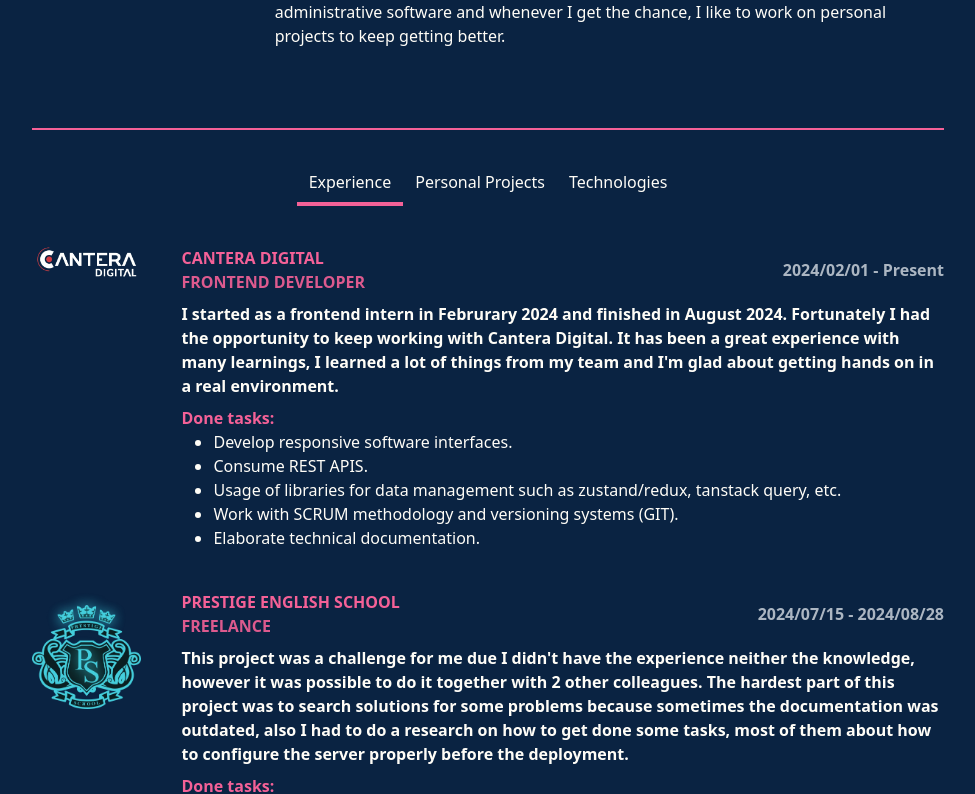
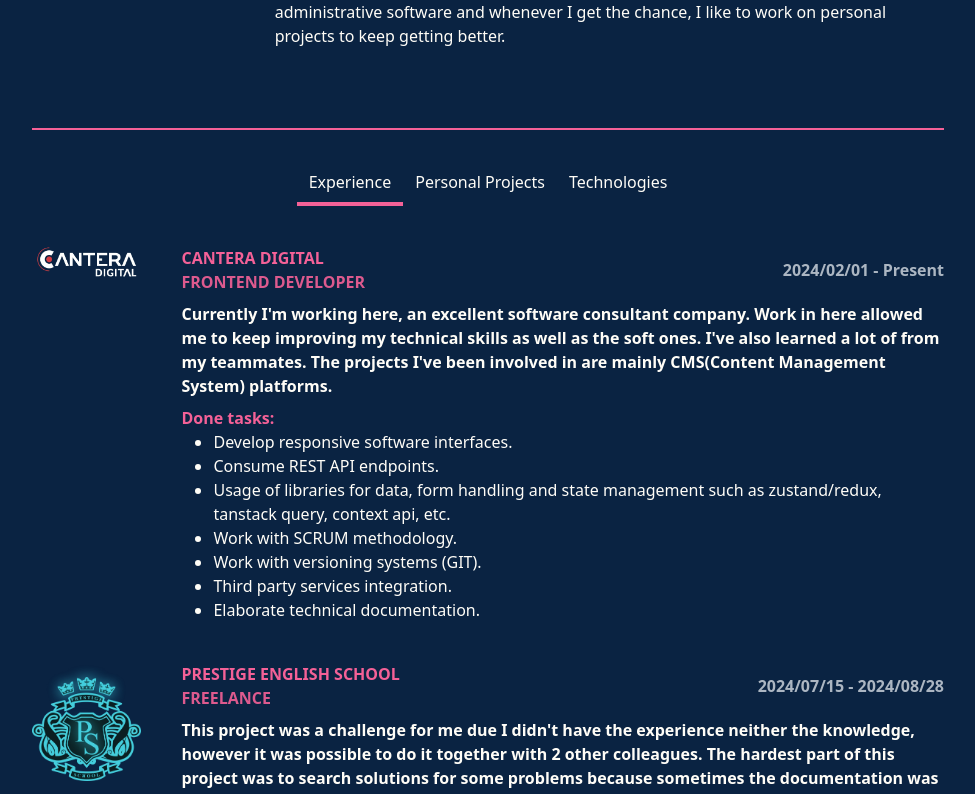
Before and after one commit to DanielMMITM/portfolio, a React (Vite) app: page / in a window 1280 px wide. Shown: the part 480-1274 px from the top of the page, without its empty margins (152-1127 px from the left). Built offline with nearby package versions, Linux system fonts and the light colour scheme; the HTML template or start-up script is replaced by a standard one.

Commit message:
Update - update current job description and tasks

```diff
--- a/src/data/experience.ts
+++ b/src/data/experience.ts
@@ -17,8 +17,8 @@ export const experience = [
     endDate: '',
     jobTitle: 'FRONTEND DEVELOPER',
     descES:
-      'Empecé como practicante frontend en Febrero del 2024 y terminé en Agosto del 2024, afortunadamente tengo actualmente la oportunidad de seguir colaborando con ellos. Sin duda, ha sido una experiencia de mucho aprendizaje para mi perfil como desarrollador, aprendí mucho de mis compañeros de equipo y ha sido una experiencia muy grata el poder aportar valor a proyectos en el ambiente laboral.',
-    descEn: `I started as a frontend intern in Februrary 2024 and finished in August 2024. Fortunately I had the opportunity to keep working with Cantera Digital. It has been a great experience with many learnings, I learned a lot of things from my team and I'm glad about getting hands on in a real environment.`,
+      'Actualmente trabajo en Cantera Digital, una excelente consultora en el desarrollo de software. Trabajar aquí me ha permitido mejorar tanto mis habilidades técnicas como blandas, comunicándome y colaborando de manera eficiente con mi equipo de trabajo, así como también aprender nuevas cosas. En general, los proyectos en los que he estado involucrando son CMS (Content Management System), por lo que tengo experiencia en este tipo de plataformas.',
+    descEn: `Currently I'm working here, an excellent software consultant company. Work in here allowed me to keep improving my technical skills as well as the soft ones. I've also learned a lot of from my teammates. The projects I've been involved in are mainly CMS(Content Management System) platforms.`,
     tasks: [
       {
         id: 1,
@@ -28,23 +28,32 @@ export const experience = [
       {
         id: 2,
         taskDescES: 'Consumo de REST APIS.',
-        taskDescEN: 'Consume REST APIS.',
+        taskDescEN: 'Consume REST API endpoints.',
       },
       {
         id: 3,
         taskDescES:
-          'Uso de librerías para la administración de datos como zustand/redux, tanstack query, etc.',
+          'Uso de librerías para la administración de datos, formularios y estados como zustand/redux, tanstack query, context api, etc.',
         taskDescEN:
-          'Usage of libraries for data management such as zustand/redux, tanstack query, etc.',
+          'Usage of libraries for data, form handling and state management such as zustand/redux, tanstack query, context api, etc.',
       },
       {
         id: 4,
-        taskDescES:
-          'Trabajé con la metodología SCRUM y control de versiones (GIT).',
-        taskDescEN: 'Work with SCRUM methodology and versioning systems (GIT).',
+        taskDescES: 'Trabajé con la metodología SCRUM.',
+        taskDescEN: 'Work with SCRUM methodology.',
       },
       {
         id: 5,
+        taskDescES: 'Manejo de control de versiones (GIT).',
+        taskDescEN: 'Work with versioning systems (GIT).',
+      },
+      {
+        id: 6,
+        taskDescES: 'Integración de servicios de terceros.',
+        taskDescEN: 'Third party services integration.',
+      },
+      {
+        id: 7,
         taskDescES: 'Elaboración de documentación técnica del proyecto.',
         taskDescEN: 'Elaborate technical documentation.',
       },
```
